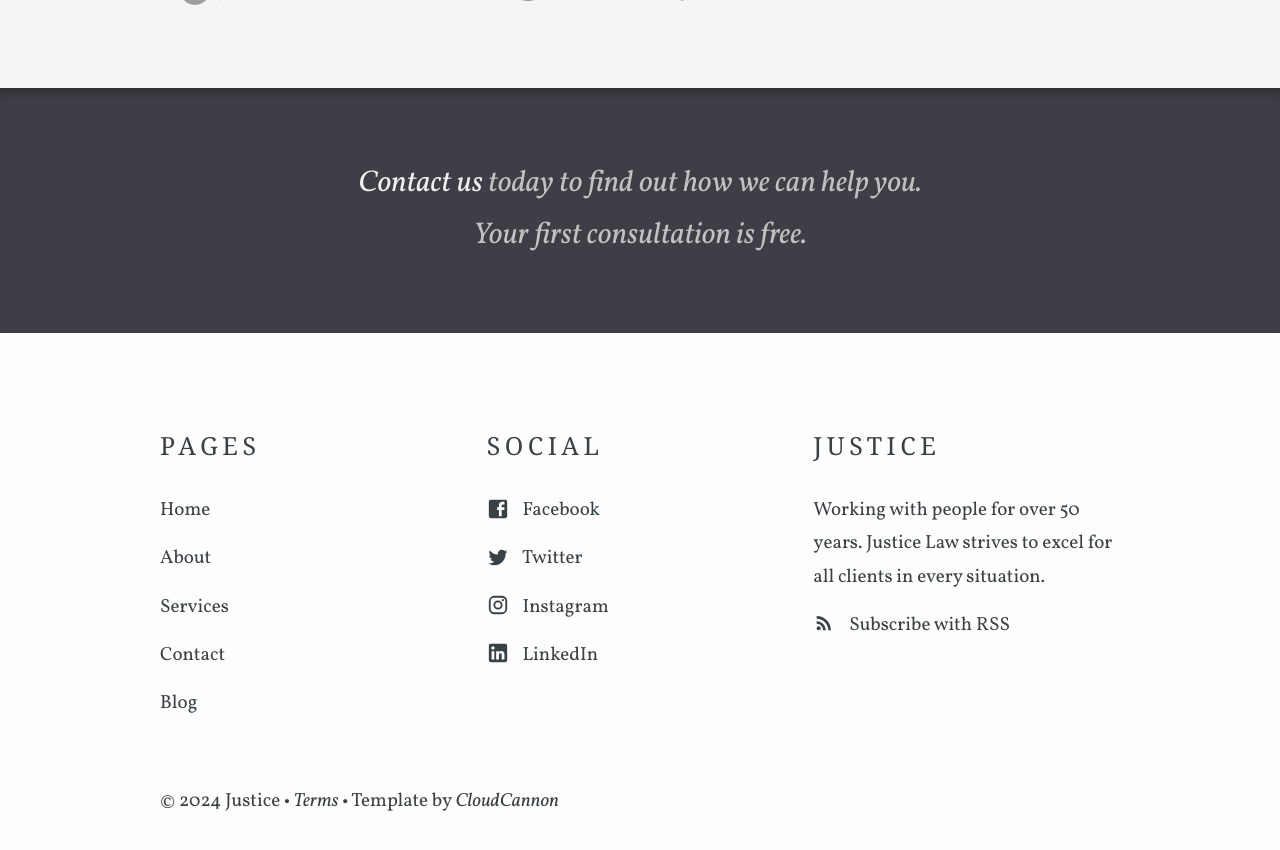
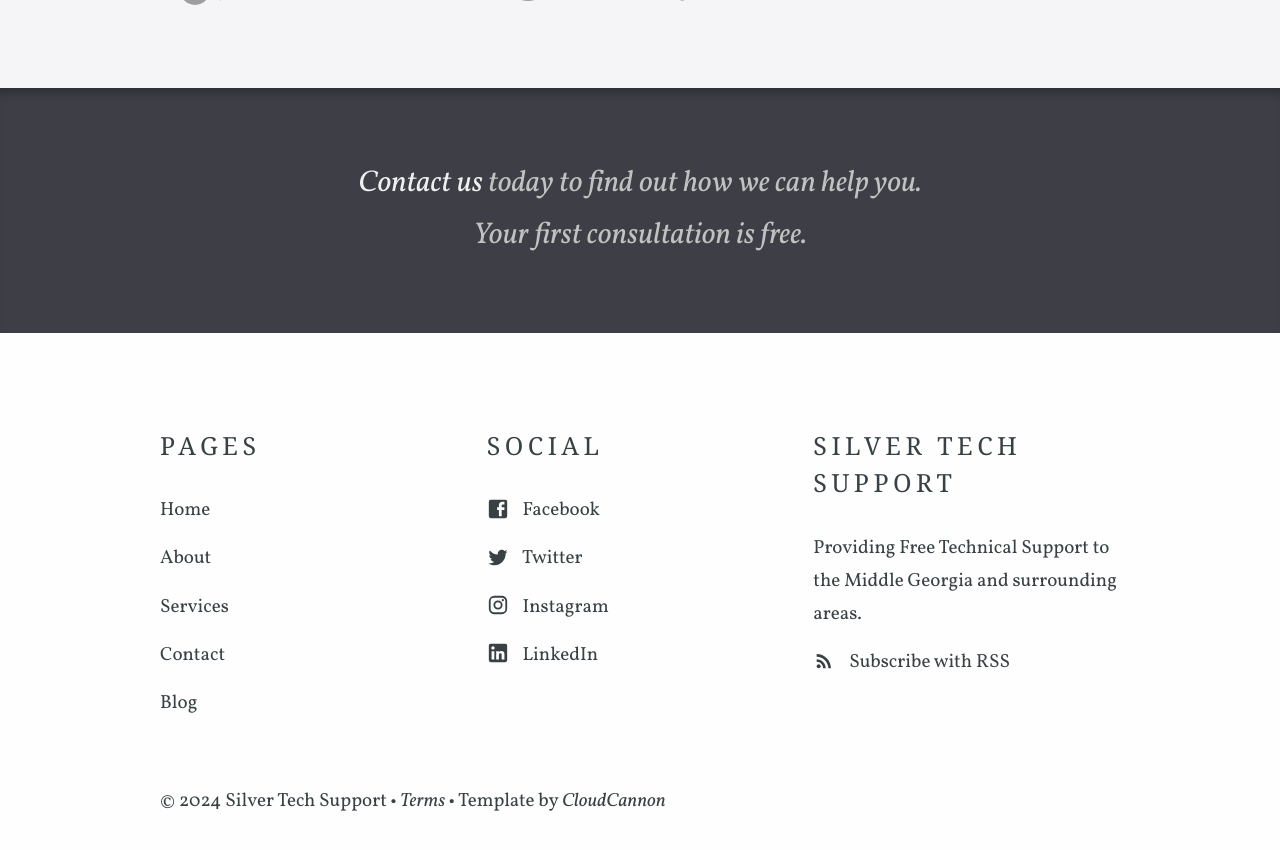
Before and after one commit to chasemassey/StsJusticeTemplate, a Jekyll site: the page built from index.html, in a window 1280 px wide and 900 px high, scrolled down 1258 px. Shown: the top 850 px of the window. Built offline with Jekyll 4.4.1, drawn with Linux system fonts in a browser that asks for light colours; some web fonts are replaced; some of the changed text lies outside the part shown; grey boxes are pictures that could not be loaded.

Commit message:
Update company.yml

```diff
--- a/_data/company.yml
+++ b/_data/company.yml
@@ -1,6 +1,6 @@
-title: Justice
-description: Working with people for over 50 years. Justice Law strives to excel for all clients in every situation.
-contact_email_address: contact@example.com
-phone: (03) 123 4567
-address: 123 Example Street, Gooseburb, 9876, Ducktown, New Zealand
-postal_address: PO Box 123, Ducktown, New Zealand
+title: Silver Tech Support
+description: Providing Free Technical Support to the Middle Georgia and surrounding areas.
+contact_email_address: help@SilverTechSupport.org
+phone: (770) 742 9036
+#address: 123 Example Street, Gooseburb, 9876, Ducktown, New Zealand
+#postal_address: PO Box 123, Ducktown, New Zealand
```
